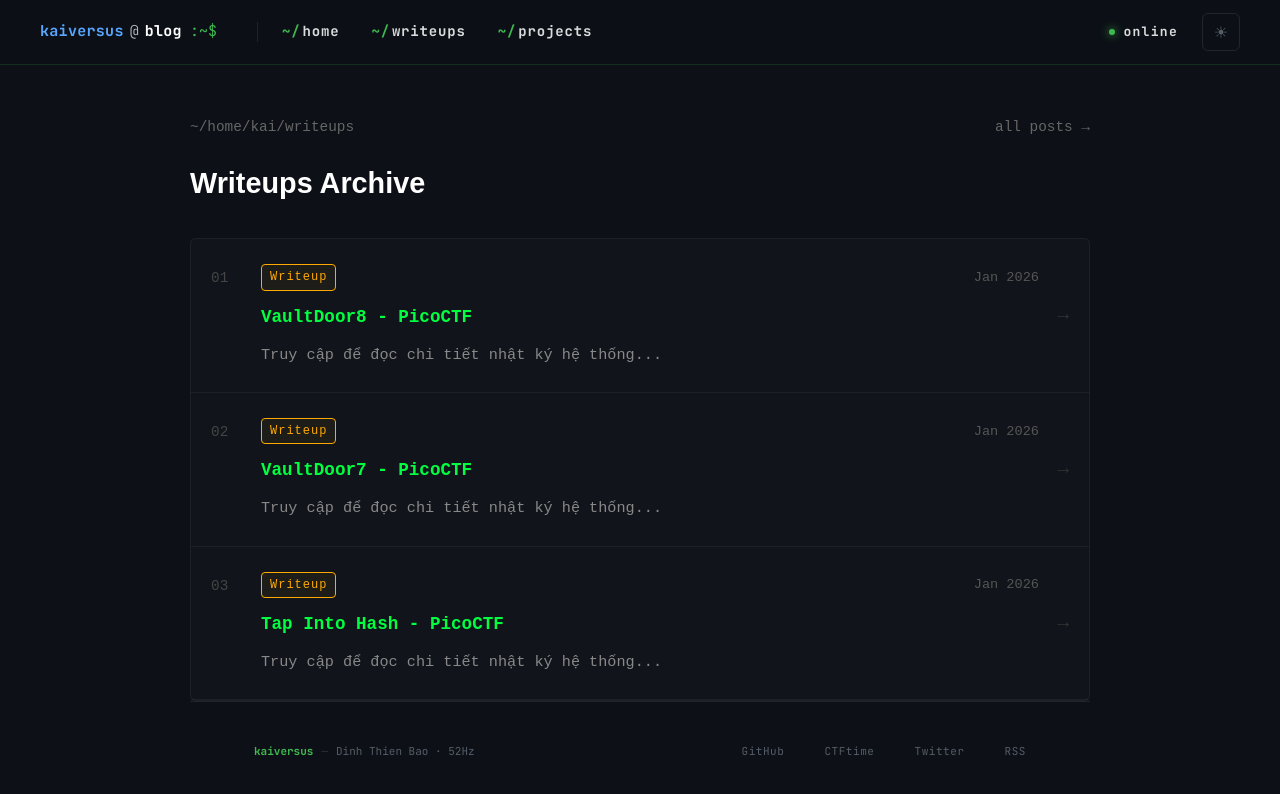
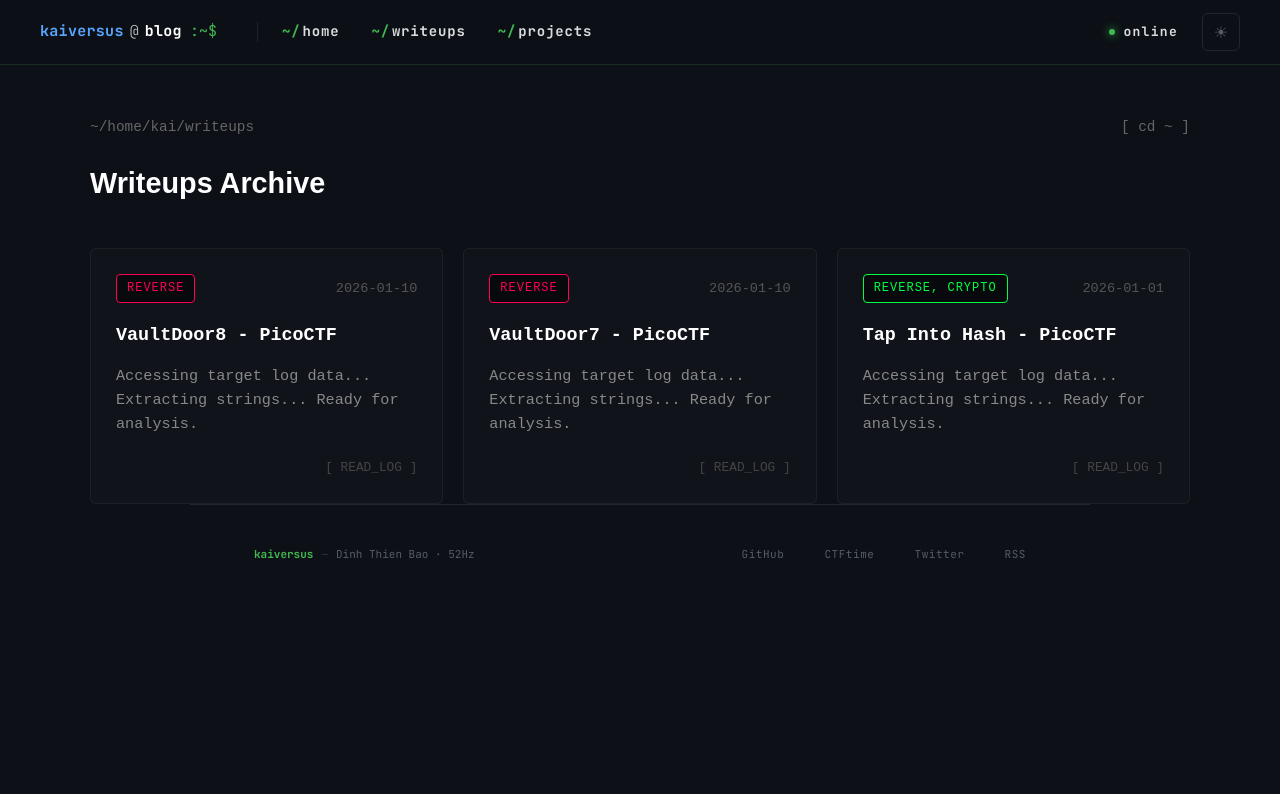
Before and after one commit to kaiversus/kaiversus.github.io, a Jekyll site: the page built from pages/writeups.md, in a window 1280 px wide. Shown: the top 794 px of the page. Built offline with Jekyll 4.4.1, drawn with Linux system fonts in a browser that asks for light colours.

Commit message:
Update writeups.md

```diff
--- a/pages/writeups.md
+++ b/pages/writeups.md
@@ -4,42 +4,47 @@ title: Writeups Archive
 permalink: /writeups/
 ---
 
-<section class="container" style="max-width: 900px; margin: 0 auto; padding-top: 50px; font-family: 'Courier New', monospace;">
+<section class="container" style="max-width: 1100px; margin: 0 auto; padding-top: 50px; font-family: 'Courier New', monospace;">
 
     <div style="display: flex; justify-content: space-between; align-items: baseline; margin-bottom: 20px; color: #666; font-size: 0.9rem;">
         <span>~/home/kai/writeups</span>
-        <a href="/" style="color: #666; text-decoration: none; transition: 0.3s;" onmouseover="this.style.color='#00ff41'" onmouseout="this.style.color='#666'">all posts →</a>
+        <a href="/" style="color: #666; text-decoration: none; transition: 0.3s;" onmouseover="this.style.color='#00ff41'" onmouseout="this.style.color='#666'">[ cd ~ ]</a>
     </div>
 
-    <h1 style="color: #fff; font-size: 1.8rem; margin-bottom: 30px; font-weight: bold; font-family: 'Orbitron', sans-serif;">Writeups Archive</h1>
+    <h1 style="color: #fff; font-size: 1.8rem; margin-bottom: 40px; font-weight: bold; font-family: 'Orbitron', sans-serif;">Writeups Archive</h1>
 
-    <div style="background: rgba(255,255,255,0.02); border: 1px solid rgba(255,255,255,0.05); border-radius: 6px;">
+    <div style="display: grid; grid-template-columns: repeat(auto-fill, minmax(320px, 1fr)); gap: 20px;">
 
         {% for post in site.writeups reversed %}
-        <a href="{{ post.url }}" style="display: flex; text-decoration: none; padding: 25px 20px; border-bottom: 1px solid rgba(255,255,255,0.05); transition: background 0.2s;" onmouseover="this.style.background='rgba(255,255,255,0.05)'" onmouseout="this.style.background='transparent'">
 
-            <div style="width: 50px; color: #444; font-size: 0.9rem; margin-top: 2px;">
-                {% if forloop.index < 10 %}0{% endif %}{{ forloop.index }}
+        {% assign cat = post.category | downcase %}
+        {% if cat == 'reverse' %}
+            {% assign tag_color = '#ff0055' %} {% elsif cat == 'pwn' %}
+            {% assign tag_color = '#ffaa00' %} {% elsif cat == 'crypto' %}
+            {% assign tag_color = '#a855f7' %} {% elsif cat == 'web' %}
+            {% assign tag_color = '#00ff41' %} {% elsif cat == 'forensic' or cat == 'forensics' %}
+            {% assign tag_color = '#3b82f6' %} {% else %}
+            {% assign tag_color = '#00ff41' %} {% endif %}
+
+        <a href="{{ post.url }}" style="display: flex; flex-direction: column; text-decoration: none; background: rgba(255,255,255,0.015); border: 1px solid rgba(255,255,255,0.05); border-radius: 6px; padding: 25px; transition: all 0.3s; position: relative; overflow: hidden;" onmouseover="this.style.borderColor='{{ tag_color }}'; this.style.transform='translateY(-5px)'; this.style.background='rgba(255,255,255,0.03)'" onmouseout="this.style.borderColor='rgba(255,255,255,0.05)'; this.style.transform='translateY(0)'; this.style.background='rgba(255,255,255,0.015)'">
+
+            <div style="display: flex; justify-content: space-between; align-items: center; margin-bottom: 20px;">
+                <span style="border: 1px solid {{ tag_color }}; color: {{ tag_color }}; padding: 3px 10px; font-size: 0.75rem; border-radius: 4px; letter-spacing: 1px; text-transform: uppercase; background: rgba(0,0,0,0.5);">
+                    {{ post.category | default: "CTF" }}
+                </span>
+                <span style="color: #555; font-size: 0.85rem;">{{ post.date | date: "%Y-%m-%d" }}</span>
             </div>
 
-            <div style="flex: 1;">
+            <h3 style="color: #fff; margin: 0 0 15px 0; font-size: 1.15rem; font-family: 'Courier New', monospace; font-weight: bold; line-height: 1.4;">
+                {{ post.title }}
+            </h3>
 
-                <div style="display: flex; justify-content: space-between; margin-bottom: 12px; align-items: center;">
-                    <span style="border: 1px solid #ffaa00; color: #ffaa00; padding: 2px 8px; font-size: 0.75rem; border-radius: 4px; letter-spacing: 1px; background: rgba(255, 170, 0, 0.05);">Writeup</span>
-                    <span style="color: #555; font-size: 0.85rem;">{{ post.date | date: "%b %Y" }}</span>
-                </div>
+            <p style="color: #888; font-size: 0.95rem; margin: 0; line-height: 1.6; flex-grow: 1; display: -webkit-box; -webkit-line-clamp: 3; -webkit-box-orient: vertical; overflow: hidden;">
+                {{ post.description | default: "Accessing target log data... Extracting strings... Ready for analysis." }}
+            </p>
 
-                <h3 style="color: #00ff41; margin: 0 0 10px 0; font-size: 1.1rem; font-family: 'Courier New', monospace; font-weight: bold;">
-                    {{ post.title }}
-                </h3>
-
-                <p style="color: #888; font-size: 0.95rem; margin: 0; line-height: 1.6; font-family: 'Courier New', monospace;">
-                    {{ post.description | default: "Truy cập để đọc chi tiết nhật ký hệ thống..." }}
-                </p>
-            </div>
-
-            <div style="width: 30px; display: flex; justify-content: flex-end; align-items: center; color: #333; font-size: 1.2rem;">
-                →
+            <div style="margin-top: 20px; text-align: right; color: #444; font-size: 0.8rem;">
+                [ READ_LOG ]
             </div>
         </a>
         {% endfor %}
```
